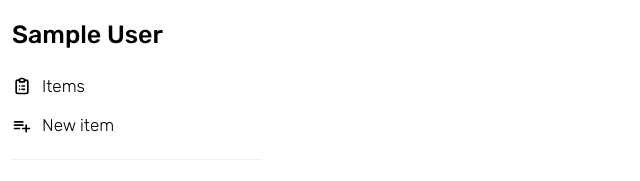
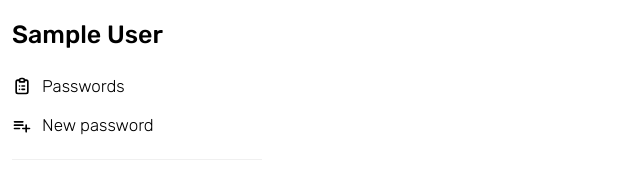
Before and after one commit to GeorgiosDrivas/password-manager, a Next.js app: page /dashboard in a window 1280 px wide. Shown: the top 181 px of the page, without its empty margins (0-640 px from the left). Built offline with nearby package versions, Linux system fonts and the light colour scheme; no server answers; sample sign-in values are in the browser's storage.

Commit message:
chore: Change item to passwords

```diff
--- a/src/app/dashboard/page.tsx
+++ b/src/app/dashboard/page.tsx
@@ -22,11 +22,11 @@ export default async function Dashboard({ children }: { children: ReactNode }) {
         <ul>
           <li>
             <ListSvg />
-            <Link href="/dashboard/items">Items</Link>
+            <Link href="/dashboard/items">Passwords</Link>
           </li>
           <li>
             <NewItemSvg />
-            <Link href="/dashboard/new-item">New item</Link>
+            <Link href="/dashboard/new-item">New password</Link>
           </li>
         </ul>
         <hr />
--- a/src/components/ItemsList.tsx
+++ b/src/components/ItemsList.tsx
@@ -12,7 +12,7 @@ export default function ItemsList({ data }: any) {
     <>
       {data && data.length > 0 ? (
         <>
-          <h2 className="rubik-head-light">Items</h2>
+          <h2 className="rubik-head-light">Passwords</h2>
           <div id="items-list" className="mt-8">
             {data.map((item: any) => (
               <div
--- a/src/components/newItem.tsx
+++ b/src/components/newItem.tsx
@@ -39,7 +39,7 @@ export default function NewItem({ userId }: { userId: string }) {
 
   return (
     <>
-      <h2 className="rubik-head-light">Add a new item</h2>
+      <h2 className="rubik-head-light">Add a new password</h2>
       <form onSubmit={handleNewItem} id="new-item-form" className="mt-4">
         <input
           type="text"
```
